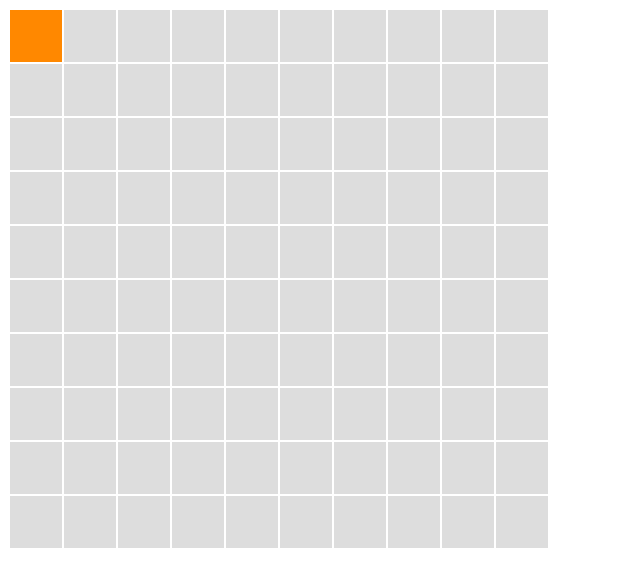
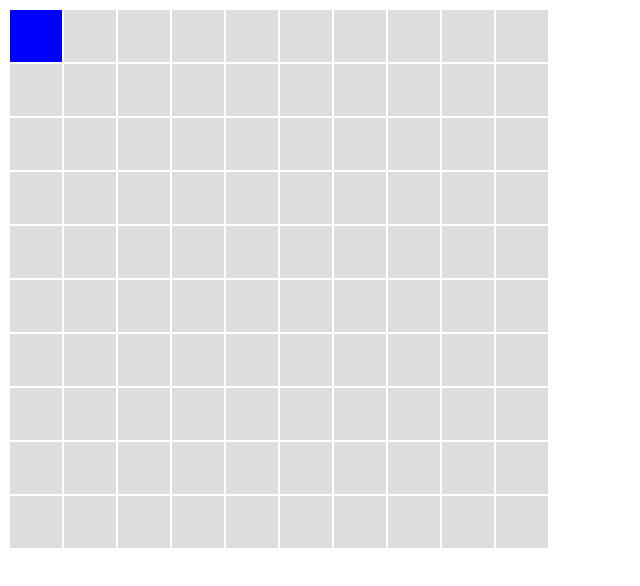
Before and after one commit to bzhk/warsawjs-workshop-16-battleship, a plain HTML site: page index.html in a window 1280 px wide. Both pictures are taken after a click on the element 36 px from the left and 36 px from the top of the page. Shown: the whole page, without its empty margins (0-640 px from the left). Drawn offline with Linux system fonts and the light colour scheme.

Commit message:
full game but not true MVC

```diff
--- a/index.html
+++ b/index.html
@@ -11,6 +11,9 @@
         height: 50px;
       }
       .cell_miss{
+        background-color: blue;
+      }
+      .cell_hit{
         background-color: #F80;
       }
 
@@ -18,9 +21,6 @@
   </head>
   <body>
     <main id="app">
-      <table id="game">
-
-      </table>
     </main>
     <script type="text/javascript" src="js/main.js">
 
--- a/js/main.js
+++ b/js/main.js
@@ -12,61 +12,165 @@ class ViewComponent {
 
 class GameCell extends ViewComponent{
 
-  constructor() {
+  constructor(x, y, handleCellClick) {
     super();
     const self = this;
     this._state = 'unknown';
+    this._cords = {x: x, y: y};
     this._element = document.createElement('td');
     this._element.addEventListener('click', function(){
-      self.setState('miss');
-      console.log(self._state)
+      handleCellClick(x, y, self._state);
     });
 
   }
 
   setState(state) {
-    if( state !== 'unknkown' && state !== 'miss' && state !== 'hit'){
+    if( state !== 'unknown' && state !== 'miss' && state !== 'hit' && state !== 'shipField'){
       throw new Error('Invalid state');
     }
     this._state = state;
-    this._element.className = 'cell_' + state;
+    if(state !== 'shipField'){
+      this._element.className = 'cell_' + state;
+    }
   }
 }
 
 class GameBoard extends ViewComponent{
-  constructor(rowsCount, itemsCount){
+  constructor(rowsCount, itemsCount, handleCellClick){
     super();
     this._rowsCount = rowsCount;
     this._itemsCount = itemsCount;
     this.board = [];
-
+    this.ships = [ {x:1,y:1} ]
     this._element = this.buildAllBoard(10,10);
-    console.log(this.board);
+    this.handleCellClick = handleCellClick;
+    this.setShips();
   }
 
-  buildRow(x, y){
-    let row = [];
-    const tr = document.createElement('tr');
-    for(let i=0; i<x; i++){
-      let cell = new GameCell();
-      cell.id = `${i}${y}`;
-      tr.appendChild(cell.getElement());
-      row.push(cell);
-    }
-    return {row: row, tr: tr,};
+  setShips(){
+    this.setStateAt(1,1,'shipField');
+    this.setStateAt(2,1,'shipField');
+    this.setStateAt(3,1,'shipField');
   }
 
-  buildAllBoard(x,y){
+  buildRow(itemCount, row){
+    let rowArr = [];
+    const tr = document.createElement('tr');
+    for(let count=0; count<itemCount; count++){
+      let cell = new GameCell(count , row, handleCellClick);
+      cell.getElement().id = `${count}${row}`;
+      tr.appendChild(cell.getElement());
+      rowArr.push(cell);
+    }
+    return {row: rowArr, tr: tr,};
+  }
+
+  buildAllBoard(rowsCount, itemsCount){
     const container = document.createElement('table');
-    for(let i=0; i<x; i++){
-      const line = this.buildRow(y, i);
+    for(let i=0; i<rowsCount; i++){
+      const line = this.buildRow(itemsCount, i);
       container.appendChild(line.tr);
       this.board.push(line.row);
     }
     return container;
   }
+
+  setStateAt(row, column, state){
+    return this.board[row][column].setState(state);
+  }
+
+  returnBoard(){
+    return this.board;
+  }
 }
 
-const newGame = new GameBoard(10,10);
+class GameController {
+  constructor(board, gameLoop){
+
+    this._boardView = board;
+  }
+
+  handleCellClick(row, column, state){
+
+    gameLoop.fireAt(row, column, state, this._boardView);
+
+  }
+}
+
+class GameModel {
+    constructor(){
+      this._score = 0;
+      this._rocket = 0;
+      this._lastScore = 0;
+      this._ships = [];
+    }
+
+    fireAt(row, column, state, board){
+      let brake;
+      this._ships.filter( x => {
+        if(x.cords === row + '/' + column){
+          alert('Nie mozesz strzelać w to samo pole');
+          brake = true;
+        }
+      });
+
+      if(brake) {
+        return;
+      }
+
+      let elem = {
+        cords: row + '/' + column,
+        clicked: true,
+        isShip: false,
+      }
+
+      if(state === 'shipField'){
+        this.updateRockets();
+        this.updateScore();
+        this.updateLastScore();
+        elem.isShip = true;
+        board[column][row].setState('hit');
+      }else{
+        this.updateLastScore(true);
+        board[column][row].setState('miss');
+      }
+      this._ships.push(elem);
+      console.log(this._ships)
+    }
+
+
+    updateScore(){
+      this._score += 10;
+      this._lastScore += 10;
+    }
+
+    updateRockets(){
+      this._rocket += 1;
+    }
+
+    updateLastScore(x){
+      if(x){
+        this._lastScore = this._lastScore - 5;
+      }
+    }
+
+    returnScore(){
+      console.log(this._lastScore);
+      return this._lastScore;
+    }
+
+}
+
+let board;
+let controller;
+let gameLoop = new GameModel();
+
+function handleCellClick(row, column, state){
+  controller.handleCellClick(row, column, state);
+}
+
+
+newGame = new GameBoard(10,10, handleCellClick);
+controller = new GameController(newGame.returnBoard(),gameLoop);
 const game = document.getElementById('app');
 game.appendChild(newGame.getElement());
```
